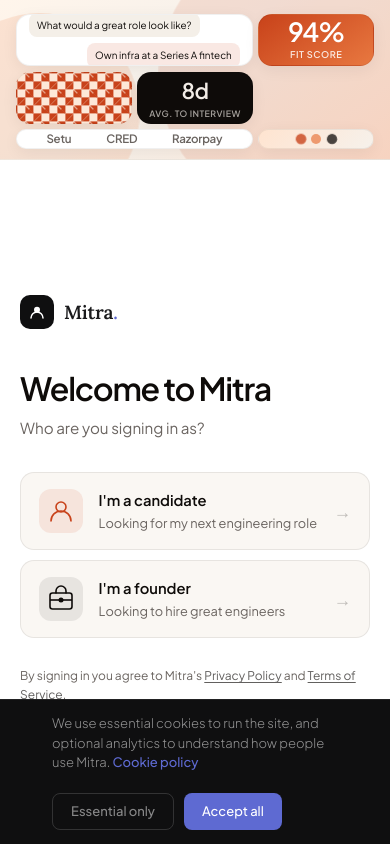
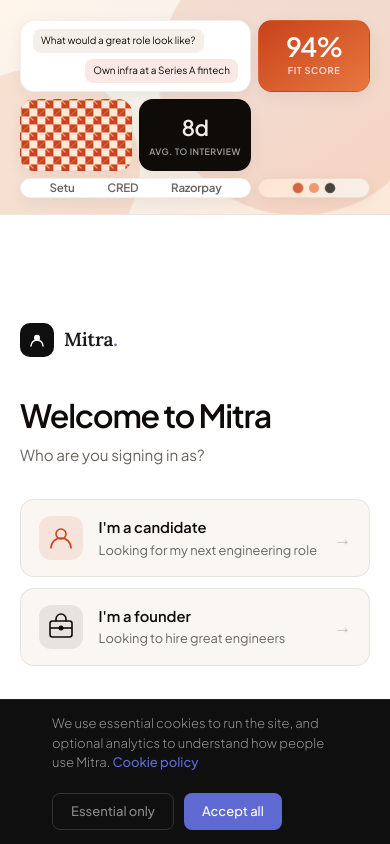
Before and after one commit to async-human/mitra, a Next.js app in the folder web/: page /sign-in in a window 390 px wide. Built offline with nearby package versions, Linux system fonts and the light colour scheme; no server answers.

Commit message:
commitv43

```diff
--- a/web/src/app/sign-in/sign-in.module.css
+++ b/web/src/app/sign-in/sign-in.module.css
@@ -564,22 +564,22 @@
   }
 }
 
-/* ── Small phones: compact visual strip, keep bento visible ── */
+/* ── Small phones: give bento more room ── */
 @media (max-width: 560px) {
   .visualPanel {
-    min-height: 140px;
-    max-height: 160px;
+    min-height: 200px;
+    max-height: 240px;
   }
 
   .visualInner {
-    padding: 1rem 1rem 0.75rem;
-    gap: 0.75rem;
+    padding: 1.25rem 1.25rem 1rem;
+    gap: 1rem;
     justify-content: center;
   }
 
   .bento {
-    grid-template-rows: repeat(2, 52px);
-    gap: 0.35rem;
+    grid-template-rows: repeat(2, 72px);
+    gap: 0.45rem;
   }
 
   .formPanel {
```
